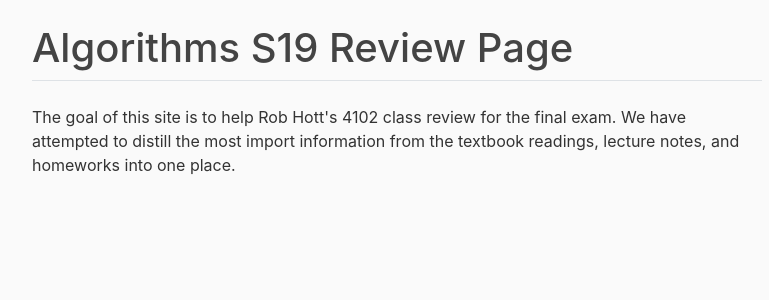
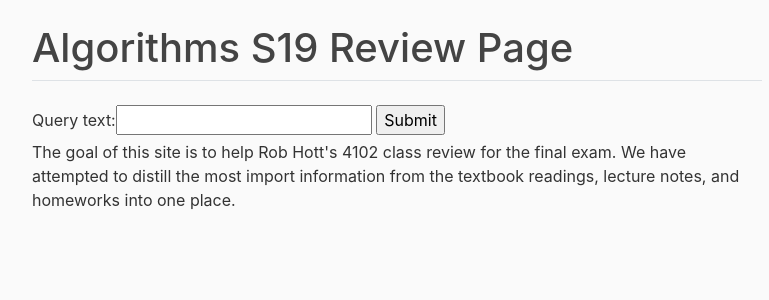
Before and after one commit to jackgood21/cs_4102_extra_credit, a Django app: page / in a window 1280 px wide. Shown: the part 56-356 px from the top of the page, without its empty margins (53-822 px from the left). Run offline with Django 3.2, Linux system fonts and the light colour scheme; some libraries are stand-ins or nearby versions.

Commit message:
A working backend 	new file:   blog/__pycache__/forms.cpython-36.pyc 	modified:   blog/__pycache__/views.cpython-36.pyc 	new file:   blog/forms.py 	modified:   blog/templates/blog/landing.html 	modified:   blog/views.py

```diff
--- /dev/null
+++ b/ec_project/blog/forms.py
@@ -0,0 +1,4 @@
+from django import forms
+
+class QueryForm(forms.Form):
+    query_text = forms.CharField()
--- a/ec_project/blog/templates/blog/landing.html
+++ b/ec_project/blog/templates/blog/landing.html
@@ -2,6 +2,11 @@
 {% block content %}
     <h1> Algorithms S19 Review Page </h1>
     <legend class="border-bottom mb-4"></legend>
+    <form method="post">
+    {% csrf_token %}
+    {{ form }}
+    <input type="submit" value="Submit">
+</form>
     <p>The goal of this site is to help Rob Hott's 4102 class review for the
       final exam. We have attempted to distill the most import information from
       the textbook readings, lecture notes, and homeworks into one place.
--- a/ec_project/blog/views.py
+++ b/ec_project/blog/views.py
@@ -1,8 +1,42 @@
+from django.http import HttpResponseRedirect
 from django.shortcuts import render
+from .forms import QueryForm
+import json
+from watson_developer_cloud import NaturalLanguageUnderstandingV1
+from watson_developer_cloud.natural_language_understanding_v1 import Features, EntitiesOptions, KeywordsOptions, ConceptsOptions
 
 
 def landing(request):
-    return render(request, 'blog/landing.html')
+
+    # if this is a POST request we need to process the form data
+    form = {}
+    if request.method == 'POST':
+        # create a form instance and populate it with data from the request:
+        form = QueryForm(request.POST)
+
+        # check whether it's valid:
+        if form.is_valid():
+            dirty_text = form.cleaned_data['query_text']
+            service = NaturalLanguageUnderstandingV1(
+            version='2018-03-16',
+            ## url is optional, and defaults to the URL below. Use the correct URL for your region.
+            # url='https://gateway.watsonplatform.net/natural-language-understanding/api',
+            username='7bbd9db3-0045-4031-b3ae-37e74060d817',
+            password='HJk6qs544aYT')
+
+            form= service.analyze(text=dirty_text,features=Features( keywords=KeywordsOptions(limit=3), concepts=EntitiesOptions(limit=3))).get_result()
+            print(form)
+                # process the data in form.cleaned_data as required
+                # ...
+                # redirect to a new URL:
+    else:
+        form = QueryForm()
+
+        # if a GET (or any other method) we'll create a blank form
+
+
+
+    return render(request, 'blog/landing.html', {'form': form})
 
 def notes(request):
     return render(request, 'blog/notes.html')
```
